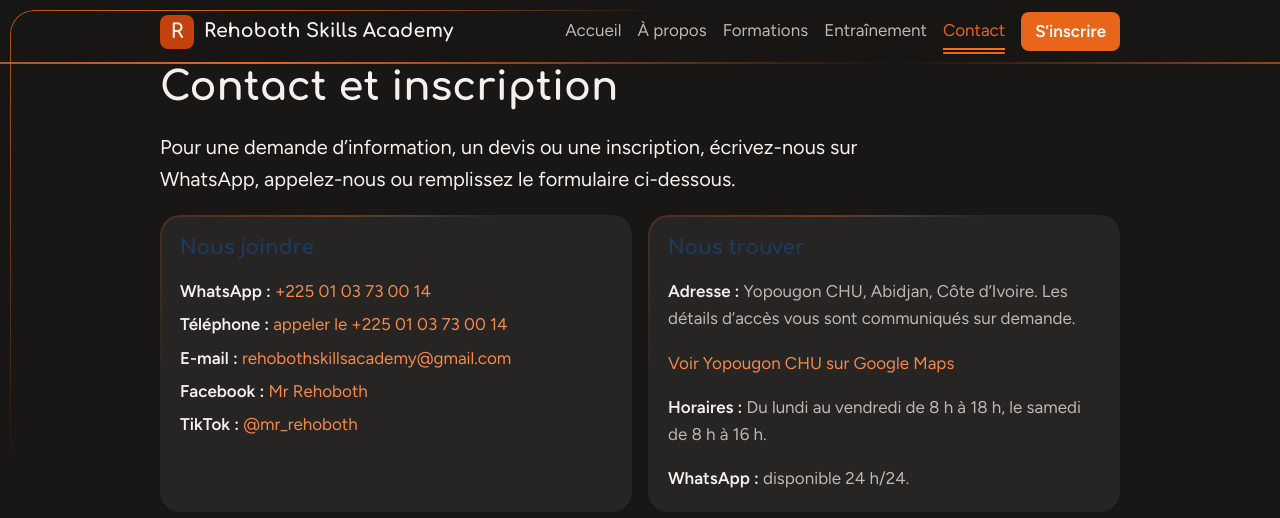
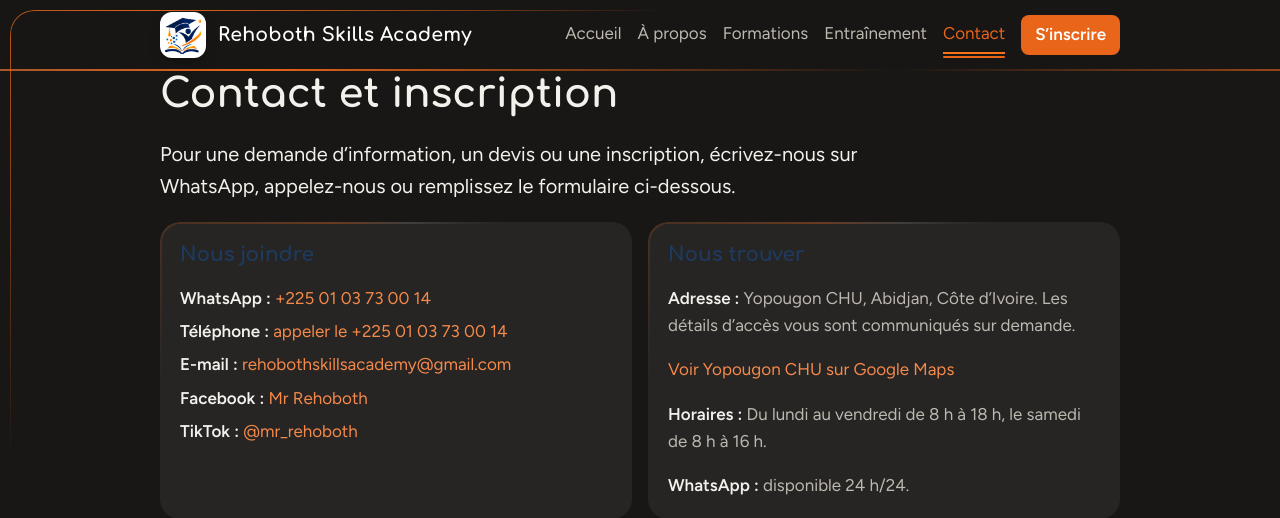
Before and after one commit to oscar-virtuose/rehoboth, a Flask app: page /contact in a window 1280 px wide. Shown: the top 518 px of the page. Run offline with Flask 3, Linux system fonts and the light colour scheme.

Commit message:
Emblème dans l'en-tête

```diff
--- a/static/theme-carter.css
+++ b/static/theme-carter.css
@@ -295,3 +295,14 @@ footer a:hover { color: var(--or); }
 @media print {
   body::after, header::after, footer::before { display: none; }
 }
+
+/* Emblème dans l'en-tête, à côté du nom */
+.brand{gap:12px}
+.brand-emblem{display:block;width:46px;height:46px;border-radius:12px;background:#fff;padding:3px;box-shadow:0 6px 16px -8px rgba(0,0,0,.6);transition:transform .25s ease;flex-shrink:0}
+.brand:hover .brand-emblem{transform:rotate(-4deg) scale(1.05)}
+.brand-long,.brand-short{font-family:"Comfortaa","Figtree",system-ui,sans-serif;font-weight:700;letter-spacing:.01em;color:#fff}
+@media (max-width:640px){.brand-emblem{width:40px;height:40px}}
+
+/* Logo complet sur la page d'accueil */
+.hero-logo{display:block;width:min(380px,82vw);height:auto;background:#fff;border-radius:20px;padding:14px 18px;margin:0 0 26px;box-shadow:0 18px 40px -18px rgba(232,101,26,.55);transition:transform .35s ease,box-shadow .35s ease}
+.hero-logo:hover{transform:translateY(-3px);box-shadow:0 26px 50px -18px rgba(232,101,26,.7)}
--- a/templates/base.html
+++ b/templates/base.html
@@ -25,7 +25,7 @@
 <body>
 <a class="skip" href="#contenu">Aller au contenu</a>
 <header><div class="wrap">
-  <a class="brand" href="{{ url_for('index') }}"><span class="logo" aria-hidden="true">{{ site.initiale }}</span><span class="brand-long">{{ site.nom }}</span><span class="brand-short">{{ site.nom_court }}</span></a>
+  <a class="brand" href="{{ url_for('index') }}"><img class="brand-emblem" src="{{ url_for('static', filename='emblem-rehoboth.png') }}" alt="" width="46" height="46"><span class="brand-long">{{ site.nom }}</span><span class="brand-short">{{ site.nom_court }}</span></a>
   <nav aria-label="Menu principal">
     {% for lien in navigation %}
     <a href="{{ url_for(lien.endpoint) }}" {% if request.endpoint == lien.endpoint %}class="on" aria-current="page"{% endif %}>{{ lien.libelle }}</a>
```
Also changed, not shown: static/apercu.png, static/apple-touch-icon.png, static/emblem-rehoboth.png (added), static/favicon.png, static/logo-rehoboth.png (added).
